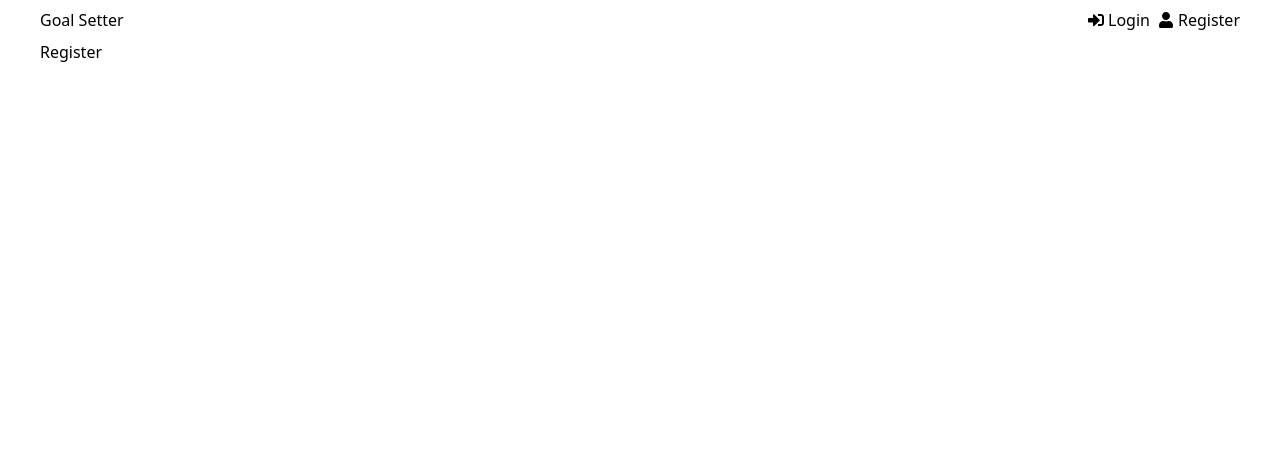
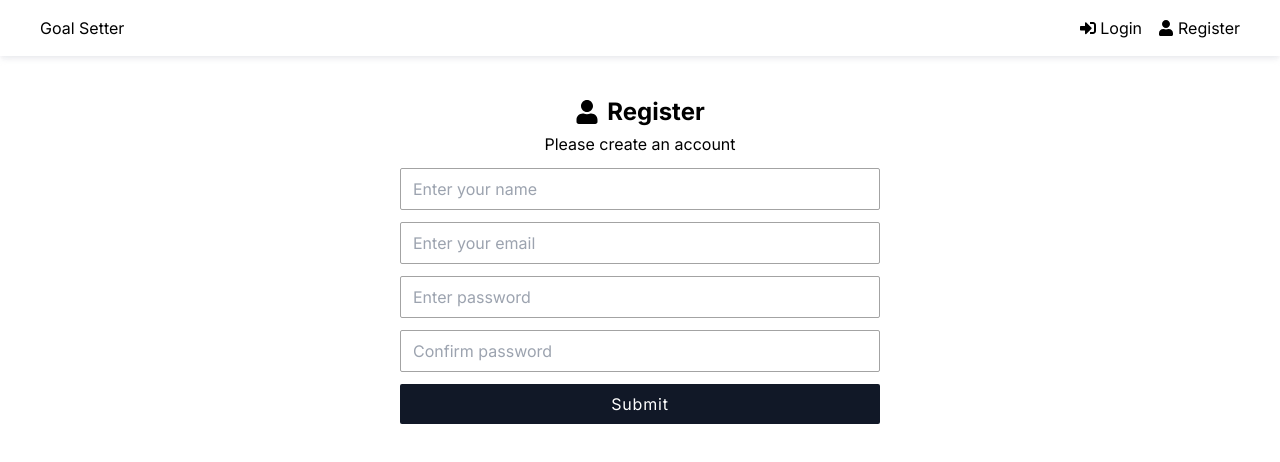
Before and after one commit to arialghifari/goal-setter, a React (Vite) app in the folder frontend/: page /register in a window 1280 px wide. Shown: the top 462 px of the page. Built offline with nearby package versions, Linux system fonts and the light colour scheme; the HTML template or start-up script is replaced by a standard one.

Commit message:
Add register page layout

```diff
--- a/frontend/src/App.tsx
+++ b/frontend/src/App.tsx
@@ -7,7 +7,7 @@ import Register from "./pages/Register";
 function App() {
   return (
     <>
-      <div className="containers">
+      <div className="main-wrapper">
         <Router>
           <Header />
           <Routes>
--- a/frontend/src/components/Header.tsx
+++ b/frontend/src/components/Header.tsx
@@ -4,9 +4,13 @@ import { Link } from "react-router-dom";
 function Header() {
   return (
     <header>
+      <div className="containers">
         <div className="logo">
-        <Link to="/">Goal Setter</Link>
+          <Link to="/">
+            <h1>Goal Setter</h1>
+          </Link>
         </div>
+        <nav>
           <ul>
             <li>
               <Link to="/login">
@@ -19,6 +23,8 @@ function Header() {
               </Link>
             </li>
           </ul>
+        </nav>
+      </div>
     </header>
   );
 }
--- a/frontend/src/index.css
+++ b/frontend/src/index.css
@@ -1,21 +1,67 @@
+@import url("https://fonts.googleapis.com/css2?family=Inter:wght@400;700&display=swap");
+
 @tailwind base;
 @tailwind components;
 @tailwind utilities;
 
 @layer utilities {
+  * {
+    @apply font-inter;
+  }
+
   .containers {
     @apply px-10;
   }
 
+  .main-wrapper > .containers {
+    @apply py-10;
+  }
+
   header {
-    @apply flex justify-between py-2;
+    @apply bg-white py-4 shadow-gray-200/70 shadow-md;
+
+    .containers {
+      @apply flex justify-between;
+    }
 
     ul {
-      @apply flex gap-2;
+      @apply flex gap-4;
     }
 
     ul li a {
       @apply flex items-center gap-1;
     }
   }
+
+  #register {
+    @apply flex flex-col justify-center items-center;
+
+    .heading {
+      @apply w-2/5 text-center mb-3;
+
+      h2 {
+        @apply flex justify-center items-center gap-2 text-2xl font-bold mb-1;
+      }
+    }
+
+    .form {
+      @apply w-2/5;
+
+      form {
+        @apply flex flex-col gap-3;
+      }
+
+      input {
+        @apply w-full px-3 py-2 rounded-sm border border-neutral-400;
+      }
+
+      button {
+        @apply bg-gray-900 text-white rounded-sm py-2 tracking-wider;
+
+        &:hover {
+          @apply bg-gray-800;
+        }
+      }
+    }
+  }
 }
--- a/frontend/src/pages/Dashboard.tsx
+++ b/frontend/src/pages/Dashboard.tsx
@@ -1,5 +1,5 @@
 function Dashboard() {
-  return <div>Dashboard</div>;
+  return <div className="containers">Dashboard</div>;
 }
 
 export default Dashboard;
--- a/frontend/src/pages/Login.tsx
+++ b/frontend/src/pages/Login.tsx
@@ -1,5 +1,5 @@
 function Login() {
-  return <div>Login</div>;
+  return <div className="containers">Login</div>;
 }
 
 export default Login;
--- a/frontend/src/pages/Register.tsx
+++ b/frontend/src/pages/Register.tsx
@@ -1,5 +1,79 @@
+import { useState, useEffect } from "react";
+import { FaUser } from "react-icons/fa";
+
 function Register() {
-  return <div>Register</div>;
+  const [formData, setFormData] = useState({
+    name: "",
+    email: "",
+    password: "",
+    confirm_password: "",
+  });
+
+  const { name, email, password, confirm_password } = formData;
+
+  const onChange = (e) => {
+    setFormData((prevFormData) => ({
+      ...prevFormData,
+      [e.target.name]: e.target.value,
+    }));
+  };
+
+  const onSubmit = (e) => {
+    e.preventDefault();
+  };
+
+  return (
+    <div className="containers" id="register">
+      <section className="heading">
+        <h2>
+          <FaUser /> Register
+        </h2>
+        <p>Please create an account</p>
+      </section>
+
+      <section className="form">
+        <form onSubmit={onSubmit}>
+          <input
+            type="text"
+            id="name"
+            name="name"
+            value={name}
+            placeholder="Enter your name"
+            onChange={onChange}
+          />
+
+          <input
+            type="email"
+            id="email"
+            name="email"
+            value={email}
+            placeholder="Enter your email"
+            onChange={onChange}
+          />
+
+          <input
+            type="password"
+            id="password"
+            name="password"
+            value={password}
+            placeholder="Enter password"
+            onChange={onChange}
+          />
+
+          <input
+            type="password"
+            id="confirm-password"
+            name="confirm_password"
+            value={confirm_password}
+            placeholder="Confirm password"
+            onChange={onChange}
+          />
+
+          <button type="submit">Submit</button>
+        </form>
+      </section>
+    </div>
+  );
 }
 
 export default Register;
--- a/frontend/tailwind.config.js
+++ b/frontend/tailwind.config.js
@@ -2,6 +2,9 @@ module.exports = {
   content: ["./index.html", "./src/**/*.{vue,js,ts,jsx,tsx}"],
   theme: {
     extend: {},
+    fontFamily: {
+      inter: ["Inter", "system-ui"],
+    },
   },
   plugins: [],
 };
```
Lines whose indentation alone changed are shown as unchanged.
